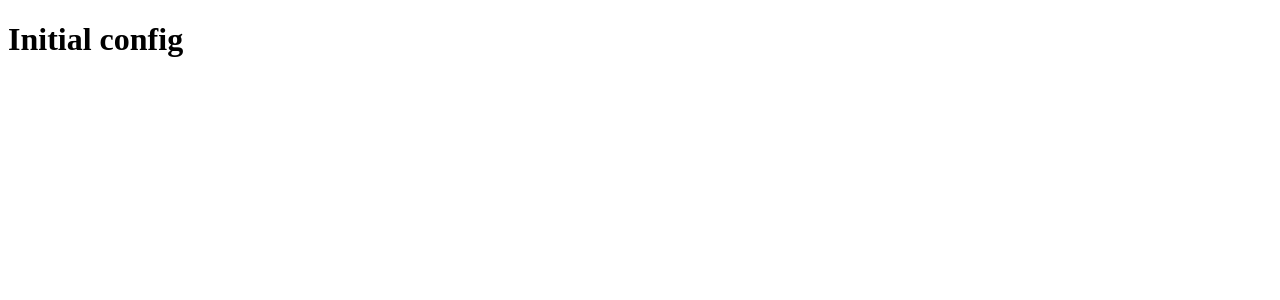
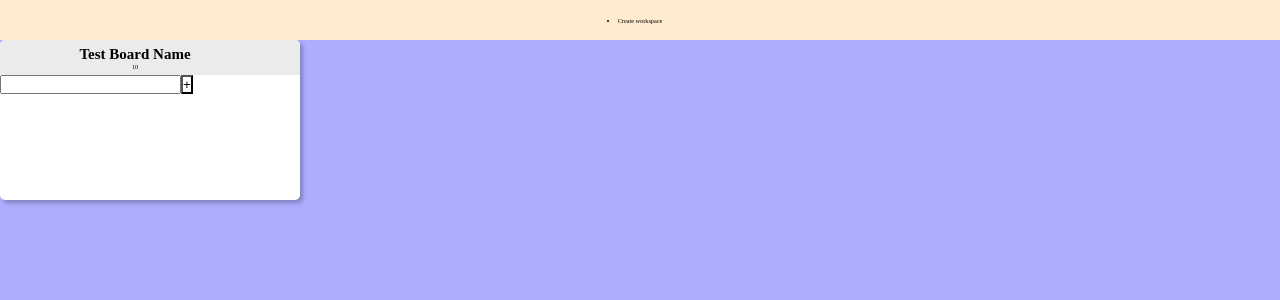
Before and after one commit to ArsenDriashkaba/PlanYourMeow, a React (Create React App) app in the folder client/: page / in a window 1280 px wide. Shown: the top 300 px of the page. Built offline with nearby package versions, Linux system fonts and the light colour scheme.

Commit message:
F3: Creating basic Board component with some styling, creating templates for other components

```diff
--- /dev/null
+++ b/client/src/App.js
@@ -0,0 +1,15 @@
+import React from "react";
+import Board from "./Components/Board/Board";
+import Nav from "./Components/Nav/Nav";
+import "./style.css";
+
+const App = () => {
+  return (
+    <div>
+      <Nav />
+      <Board />
+    </div>
+  );
+};
+
+export default App;
--- /dev/null
+++ b/client/src/Components/Board/Board.js
@@ -0,0 +1,22 @@
+import React from "react";
+import "./style.css";
+
+const Board = () => {
+  return (
+    <div className="board">
+      <header>
+        <div className="info">
+          <h2 className="name">Test Board Name</h2>
+          <span className="count-of-tickets">10</span>
+        </div>
+      </header>
+      <div className="create-ticket">
+        <input type="text" />
+        <button className="add-ticket">+</button>
+      </div>
+      <div className="tickets"></div>
+    </div>
+  );
+};
+
+export default Board;
--- /dev/null
+++ b/client/src/Components/Board/style.css
@@ -0,0 +1,36 @@
+:root {
+  --border-radius: 0.5rem;
+  --button-scale: 3.5rem;
+}
+
+.board {
+  width: 30rem;
+  min-height: 20vh;
+  border-radius: var(--border-radius);
+  background-color: white;
+  box-shadow: 0.3rem 0.3rem 0.4rem rgba(0, 0, 0, 0.25);
+}
+
+header {
+  display: flex;
+  border-top-right-radius: var(--border-radius);
+  border-top-left-radius: var(--border-radius);
+  background-color: rgb(235, 235, 235);
+  height: 3.5rem;
+}
+
+.info {
+  width: 90%;
+  display: flex;
+  flex-direction: column;
+  align-items: center;
+  justify-content: center;
+}
+
+.name {
+  font-size: 1.5rem;
+}
+
+.add-ticket {
+  background-color: white;
+}
--- /dev/null
+++ b/client/src/Components/Nav/Nav.js
@@ -0,0 +1,14 @@
+import React from "react";
+import "./style.css";
+
+const Nav = () => {
+  return (
+    <nav>
+      <ul>
+        <li>Create workspace</li>
+      </ul>
+    </nav>
+  );
+};
+
+export default Nav;
--- /dev/null
+++ b/client/src/Components/Nav/style.css
@@ -0,0 +1,7 @@
+nav {
+  min-height: 5vh;
+  display: flex;
+  justify-content: center;
+  align-items: center;
+  background-color: blanchedalmond;
+}
--- a/client/src/index.js
+++ b/client/src/index.js
@@ -1,9 +1,10 @@
 import React from "react";
 import ReactDOM from "react-dom";
+import App from "./App";
 
 ReactDOM.render(
   <React.StrictMode>
-    <h1>Initial config</h1>
+    <App />
   </React.StrictMode>,
   document.getElementById("root")
 );
--- /dev/null
+++ b/client/src/style.css
@@ -0,0 +1,13 @@
+/*________________________ Global styling*/
+
+* {
+  margin: 0;
+  padding: 0;
+  box-sizing: border-box;
+}
+
+html,
+body {
+  font-size: 62.5%;
+  background-color: rgb(173, 173, 255);
+}
```
Also changed, not shown: client/src/Components/Ticket/Ticket.js (added), client/src/Components/Workspace/Workspace.js (added).
